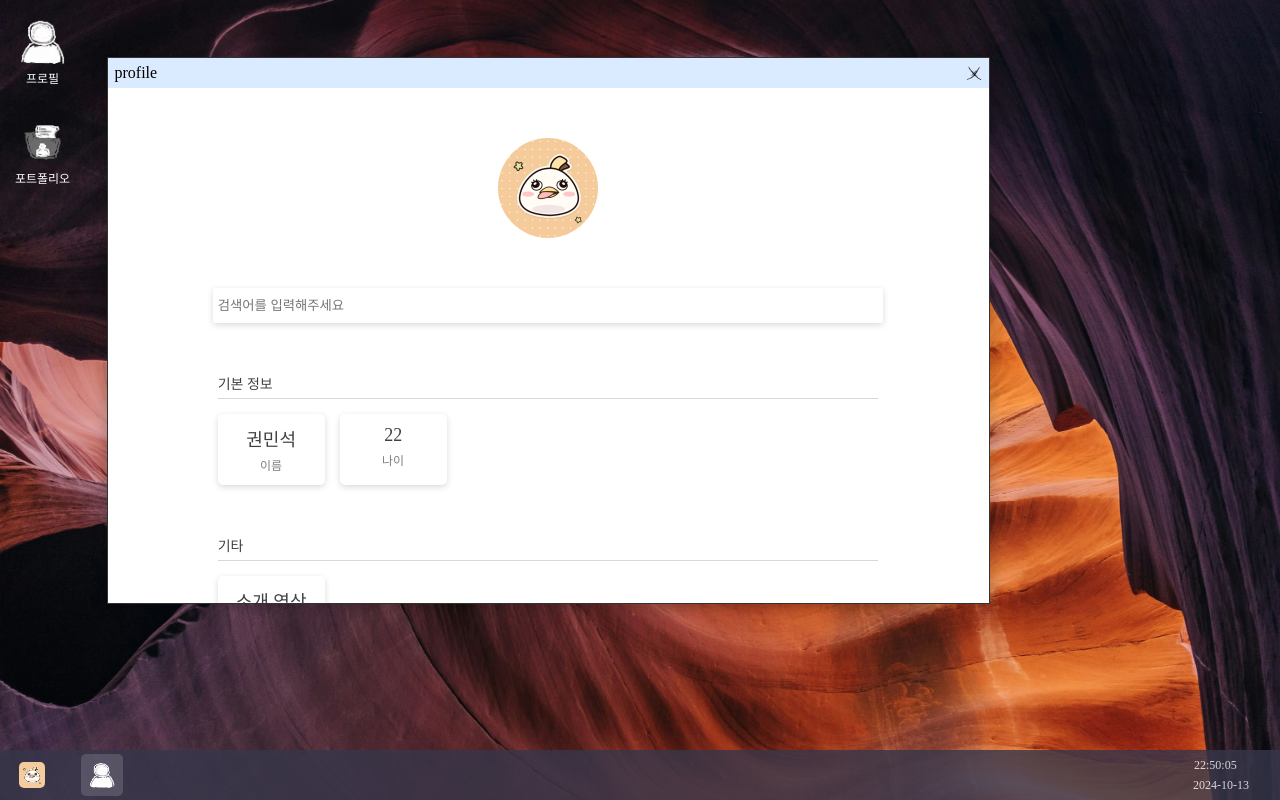
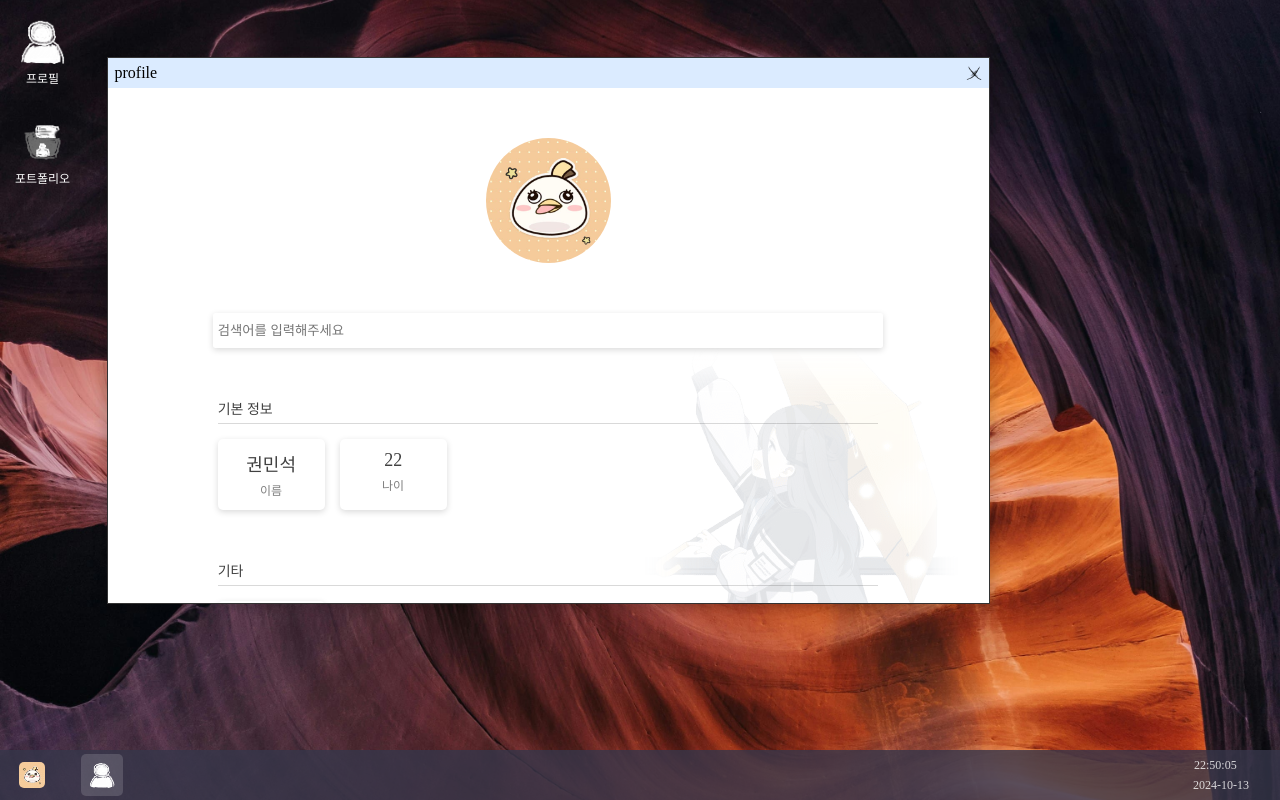
Before and after one commit to gnemek20/rnjs, a Next.js app: page / in a window 1280 px wide. Both pictures are taken after a click on the element "프로필". Built offline with nearby package versions, Linux system fonts and the light colour scheme; a web font is replaced by a local one.

Commit message:
웹에 position relative 추가, 하이라이트 아이콘 추가, 정보 박스 배경 흰색으로 설정, 프로필 아이콘 크기 변경

```diff
--- a/customWebs/profile.tsx
+++ b/customWebs/profile.tsx
@@ -2,12 +2,18 @@ import { Web } from '@/components';
 import { customWebProps } from '@/types/webTypes';
 import styles from '@/styles/profile/profile.module.css';
 import informationStyles from '@/styles/profile/information.module.css';
+import highlightStyles from '@/styles/profile/highlight.module.css';
 import { imageType } from '@/types/publicTypes';
 import Image from 'next/image';
 
 const profileIcon: imageType = {
   src: require('@/public/images/peroro.jpg'),
   alt: 'profile'
+}
+
+const characterIcon: imageType = {
+  src: require('@/public/icons/character.png'),
+  alt: 'character'
 }
 
 const Profile = (props: customWebProps) => {
@@ -34,8 +40,24 @@ const Profile = (props: customWebProps) => {
     );
   }
 
+  const Highlight = ({ image }: { image: imageType }) => {
+    return (
+      <div className={`${highlightStyles.highlight}`}>
+        <Image src={image.src} alt={image.alt} />
+        <div className={`${highlightStyles.gradation}`}>
+          <div />
+          <div />
+          <div />
+          <div />
+        </div>
+      </div>
+    );
+  }
+
   return props.rendering && (
     <Web name={props.name} rendering={props.rendering} selected={props.selected} selectWeb={() => props.selectWeb()} closeWeb={() => props.closeWeb()}>
+      <div className={`${styles.background}`}>
+        <Highlight image={characterIcon} />
         <div className={`${styles.profile}`}>
           <div className={`${styles.profileIcon}`}>
             <Image src={profileIcon.src} alt={profileIcon.alt} />
@@ -53,6 +75,7 @@ const Profile = (props: customWebProps) => {
             </Information>
           </div>
         </div>
+      </div>
     </Web>
   );
 }
--- /dev/null
+++ b/styles/profile/highlight.module.css
@@ -0,0 +1,47 @@
+.highlight {
+  position: absolute;
+  bottom: 0px;
+  right: 0px;
+  user-select: none;
+  pointer-events: none;
+  overflow: hidden;
+}
+.highlight > img {
+  width: auto;
+  height: 100%;
+  opacity: 0.15;
+}
+
+.gradation {
+  position: absolute;
+  top: 0;
+  left: 0;
+  width: 100%;
+  height: 100%;
+  display: flex;
+  flex-direction: column;
+}
+.gradation > div {
+  position: absolute;
+  box-shadow: 0px 0px 30px 60px white;
+}
+.gradation > div:nth-child(1) {
+  top: 0;
+  left: 0;
+  width: 100%;
+}
+.gradation > div:nth-child(2) {
+  bottom: 0;
+  left: 0;
+  width: 100%;
+}
+.gradation > div:nth-child(3) {
+  top: 0;
+  left: 0;
+  height: 100%;
+}
+.gradation > div:nth-child(4) {
+  top: 0;
+  right: 0;
+  height: 100%;
+}
--- a/styles/profile/information.module.css
+++ b/styles/profile/information.module.css
@@ -38,6 +38,7 @@
   border: 1px solid transparent;
   border-radius: 5px;
   box-shadow: 0px 2px 6px 0px rgba(0, 0, 0, 0.15);
+  background-color: white;
   gap: 5px;
   transition: all 200ms;
 }
--- a/styles/profile/profile.module.css
+++ b/styles/profile/profile.module.css
@@ -1,4 +1,10 @@
+.background {
+  min-height: 100%;
+  position: relative;
+}
+
 .profile {
+  position: relative;
   display: flex;
   flex-direction: column;
   align-items: center;
@@ -6,8 +12,8 @@
 
 .profileIcon {
   margin: 50px 0px;
-  width: 100px;
-  height: 100px;
+  width: 125px;
+  height: 125px;
   border-radius: 50%;
   overflow: hidden;
 }
@@ -35,7 +41,7 @@
 }
 
 .information {
-  margin-bottom: 50px;
+  padding-bottom: 50px;
   width: 100%;
   display: flex;
   flex-direction: column;
--- a/styles/web/web.module.css
+++ b/styles/web/web.module.css
@@ -27,6 +27,7 @@
 }
 
 .body {
+  position: relative;
   width: 100%;
   height: 100%;
   overflow: auto;
```
Also changed, not shown: public/icons/character.png (added). Lines whose indentation alone changed are shown as unchanged.
